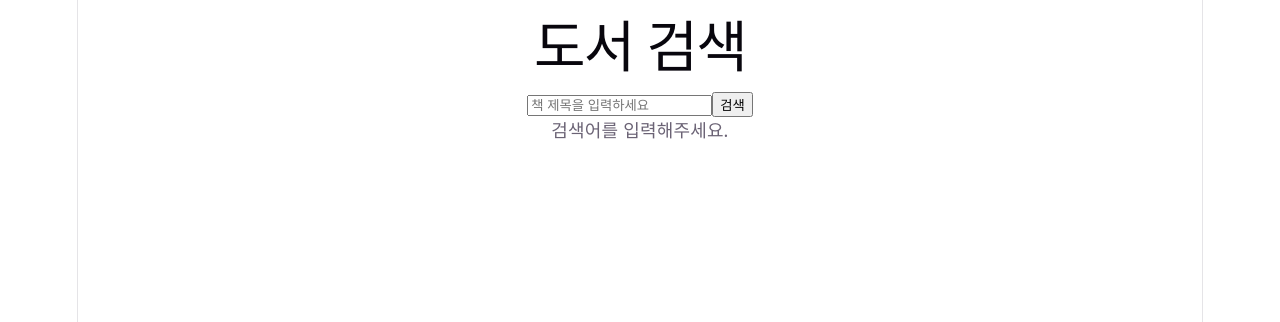
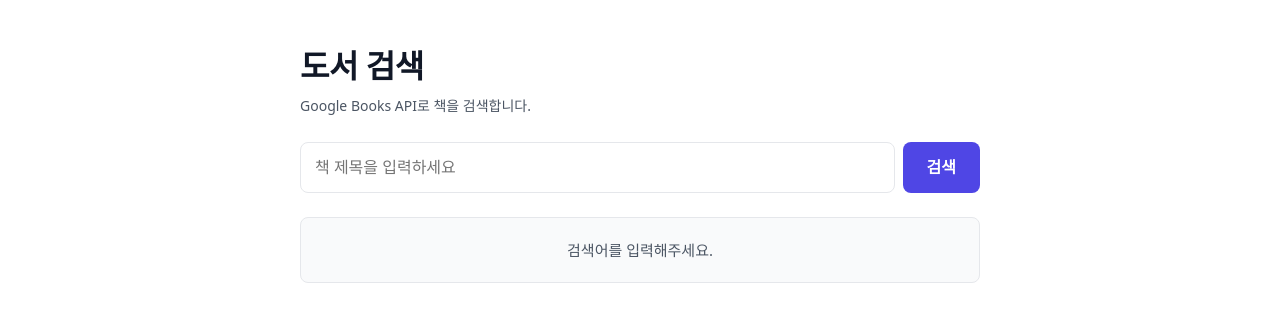
Before and after one commit to yekang-dev/react-study, a React (Vite) app in the folder 02-book-search/: page / in a window 1280 px wide. Shown: the top 322 px of the page. Built offline with nearby package versions, Linux system fonts and the light colour scheme; no server answers.

Commit message:
style: AI 구현본 CSS 적용 및 className 반영

```diff
--- a/02-book-search/src/App.css
+++ b/02-book-search/src/App.css
@@ -1,184 +1,190 @@
-.counter {
-  font-size: 16px;
-  padding: 5px 10px;
-  border-radius: 5px;
+.app {
+  max-width: 720px;
+  margin: 0 auto;
+  padding: 40px 20px 64px;
+}
+
+/* ===== 헤더 ===== */
+.app-header {
+  margin-bottom: 24px;
+}
+
+.app-title {
+  font-size: 32px;
+  letter-spacing: -0.5px;
+}
+
+.app-desc {
+  font-size: 14px;
+  margin-top: 4px;
+}
+
+/* ===== 검색 폼 ===== */
+.search-form {
+  display: flex;
+  gap: 8px;
+}
+
+.search-input {
+  flex: 1;
+  min-width: 0;
+  padding: 12px 14px;
+  font: inherit;
+  color: var(--text-strong);
+  background: var(--bg);
+  border: 1px solid var(--border);
+  border-radius: 8px;
+}
+
+.search-input:focus {
+  outline: 2px solid var(--accent);
+  outline-offset: -1px;
+  border-color: var(--accent);
+}
+
+.search-button {
+  padding: 12px 24px;
+  font: inherit;
+  font-weight: 600;
+  color: var(--accent-text);
+  background: var(--accent);
+  border: none;
+  border-radius: 8px;
+  cursor: pointer;
+  white-space: nowrap;
+}
+
+.search-button:disabled {
+  opacity: 0.6;
+  cursor: default;
+}
+
+/* ===== 상태 메시지 ===== */
+.result-info {
+  margin-top: 24px;
+  font-size: 14px;
+}
+
+.result-info strong {
+  color: var(--text-strong);
+}
+
+.status {
+  margin-top: 24px;
+  padding: 20px;
+  font-size: 15px;
+  text-align: center;
+  background: var(--panel);
+  border: 1px solid var(--border);
+  border-radius: 8px;
+}
+
+.status-error {
+  color: var(--error);
+  border-color: currentColor;
+}
+
+/* ===== 도서 목록 ===== */
+.book-list {
+  list-style: none;
+  margin: 16px 0 0;
+  padding: 0;
+  display: flex;
+  flex-direction: column;
+  gap: 12px;
+}
+
+.book-item {
+  display: flex;
+  gap: 16px;
+  padding: 16px;
+  background: var(--panel);
+  border: 1px solid var(--border);
+  border-radius: 8px;
+}
+
+.book-cover {
+  flex: 0 0 auto;
+  width: 72px;
+  height: 104px;
+  object-fit: cover;
+  border-radius: 4px;
+  background: var(--border);
+}
+
+.book-cover-empty {
+  display: flex;
+  align-items: center;
+  justify-content: center;
+  font-size: 12px;
+  text-align: center;
+}
+
+.book-info {
+  min-width: 0; /* 긴 제목이 카드를 밀어내지 않도록 */
+}
+
+.book-title {
+  font-size: 17px;
+  line-height: 1.4;
+}
+
+.book-authors,
+.book-date {
+  font-size: 14px;
+  margin-top: 4px;
+}
+
+.book-date {
+  font-variant-numeric: tabular-nums;
+}
+
+/* ===== 페이지네이션 ===== */
+.pagination {
+  display: flex;
+  flex-wrap: wrap;
+  justify-content: center;
+  gap: 6px;
+  margin-top: 28px;
+}
+
+.page-button {
+  min-width: 40px;
+  padding: 8px 12px;
+  font: inherit;
+  font-size: 14px;
+  color: var(--text-strong);
+  background: var(--bg);
+  border: 1px solid var(--border);
+  border-radius: 6px;
+  cursor: pointer;
+}
+
+.page-button:hover:not(:disabled) {
+  border-color: var(--accent);
   color: var(--accent);
-  background: var(--accent-bg);
-  border: 2px solid transparent;
-  transition: border-color 0.3s;
-  margin-bottom: 24px;
+}
 
-  &:hover {
-    border-color: var(--accent-border);
+.page-button:disabled {
+  cursor: default;
+  opacity: 0.5;
+}
+
+/* 현재 페이지 버튼 (disabled보다 아래에 둬서 흐려지지 않게) */
+.page-button-current {
+  color: var(--accent-text);
+  background: var(--accent);
+  border-color: var(--accent);
+  font-weight: 600;
+  opacity: 1;
+}
+
+@media (max-width: 480px) {
+  .search-form {
+    flex-wrap: wrap;
   }
-  &:focus-visible {
-    outline: 2px solid var(--accent);
-    outline-offset: 2px;
+
+  .search-button {
+    width: 100%;
   }
 }
-
-.hero {
-  position: relative;
-
-  .base,
-  .framework,
-  .vite {
-    inset-inline: 0;
-    margin: 0 auto;
-  }
-
-  .base {
-    width: 170px;
-    position: relative;
-    z-index: 0;
-  }
-
-  .framework,
-  .vite {
-    position: absolute;
-  }
-
-  .framework {
-    z-index: 1;
-    top: 34px;
-    height: 28px;
-    transform: perspective(2000px) rotateZ(300deg) rotateX(44deg) rotateY(39deg)
-      scale(1.4);
-  }
-
-  .vite {
-    z-index: 0;
-    top: 107px;
-    height: 26px;
-    width: auto;
-    transform: perspective(2000px) rotateZ(300deg) rotateX(40deg) rotateY(39deg)
-      scale(0.8);
-  }
-}
-
-#center {
-  display: flex;
-  flex-direction: column;
-  gap: 25px;
-  place-content: center;
-  place-items: center;
-  flex-grow: 1;
-
-  @media (max-width: 1024px) {
-    padding: 32px 20px 24px;
-    gap: 18px;
-  }
-}
-
-#next-steps {
-  display: flex;
-  border-top: 1px solid var(--border);
-  text-align: left;
-
-  & > div {
-    flex: 1 1 0;
-    padding: 32px;
-    @media (max-width: 1024px) {
-      padding: 24px 20px;
-    }
-  }
-
-  .icon {
-    margin-bottom: 16px;
-    width: 22px;
-    height: 22px;
-  }
-
-  @media (max-width: 1024px) {
-    flex-direction: column;
-    text-align: center;
-  }
-}
-
-#docs {
-  border-right: 1px solid var(--border);
-
-  @media (max-width: 1024px) {
-    border-right: none;
-    border-bottom: 1px solid var(--border);
-  }
-}
-
-#next-steps ul {
-  list-style: none;
-  padding: 0;
-  display: flex;
-  gap: 8px;
-  margin: 32px 0 0;
-
-  .logo {
-    height: 18px;
-  }
-
-  a {
-    color: var(--text-h);
-    font-size: 16px;
-    border-radius: 6px;
-    background: var(--social-bg);
-    display: flex;
-    padding: 6px 12px;
-    align-items: center;
-    gap: 8px;
-    text-decoration: none;
-    transition: box-shadow 0.3s;
-
-    &:hover {
-      box-shadow: var(--shadow);
-    }
-    .button-icon {
-      height: 18px;
-      width: 18px;
-    }
-  }
-
-  @media (max-width: 1024px) {
-    margin-top: 20px;
-    flex-wrap: wrap;
-    justify-content: center;
-
-    li {
-      flex: 1 1 calc(50% - 8px);
-    }
-
-    a {
-      width: 100%;
-      justify-content: center;
-      box-sizing: border-box;
-    }
-  }
-}
-
-#spacer {
-  height: 88px;
-  border-top: 1px solid var(--border);
-  @media (max-width: 1024px) {
-    height: 48px;
-  }
-}
-
-.ticks {
-  position: relative;
-  width: 100%;
-
-  &::before,
-  &::after {
-    content: '';
-    position: absolute;
-    top: -4.5px;
-    border: 5px solid transparent;
-  }
-
-  &::before {
-    left: 0;
-    border-left-color: var(--border);
-  }
-  &::after {
-    right: 0;
-    border-right-color: var(--border);
-  }
-}
--- a/02-book-search/src/App.jsx
+++ b/02-book-search/src/App.jsx
@@ -6,6 +6,7 @@ import SearchForm from './components/SearchForm' // 검색 폼 컴포넌트
 import BookList from './components/BookList' // 검색 목록 컴포넌트
 import StatusMessage from './components/StatusMessage' // 상태 컴포넌트
 import Pagination from './components/Pagination' // 페이지네이션 컴포넌트
+import './App.css'
 
 function App() {
   const [query, setQuery] = useState('') // 도서 검색 input
@@ -81,8 +82,11 @@ function App() {
 
 
   return (
-    <div>
-      <h1>도서 검색</h1>
+    <main className="app">
+      <header className="app-header">
+        <h1 className="app-title">도서 검색</h1>
+        <p className="app-desc">Google Books API로 책을 검색합니다.</p>
+      </header>
 
       <SearchForm onSearch={searchBtn} />
 
@@ -90,7 +94,7 @@ function App() {
 
       {status === 'success' && books.length > 0 && (
         <>
-          <p>검색 결과: {books.length}건</p>
+          <p className="result-info">검색 결과 · {books.length}건</p>
 
           <BookList books={books} />
 
@@ -102,7 +106,7 @@ function App() {
         </>
       )}
 
-    </div>
+    </main>
   )
 }
 
--- a/02-book-search/src/components/BookList.jsx
+++ b/02-book-search/src/components/BookList.jsx
@@ -3,7 +3,7 @@ import BookItem from "./BookItem"
 
 function BookList ({books}) {
   return (
-    <ul>
+    <ul className="book-list">
       {books.map((book) => (
         <BookItem
           key={book.id}
--- a/02-book-search/src/components/SearchForm.jsx
+++ b/02-book-search/src/components/SearchForm.jsx
@@ -17,15 +17,16 @@ function SearchForm({onSearch}){
 
   return (
     // ====(적용 3) 검색 영역을 form으로 감싸기 (onSubmit 방식)
-    <form onSubmit={search}>
+    <form className="search-form" onSubmit={search}>
       <input
+        className="search-input"
         type="text"
         // value, onChange 한세트로 해야 양방향 바인딩이 된다. (잊지말기)
         value={query}
         onChange={(e) => setQuery(e.target.value)}
         placeholder="책 제목을 입력하세요"
       />
-      <button type="submit">검색</button>
+      <button className="search-button" type="submit">검색</button>
     </form>
   )
 }
--- a/02-book-search/src/components/StatusMessage.jsx
+++ b/02-book-search/src/components/StatusMessage.jsx
@@ -3,19 +3,19 @@ function StatusMessage ({status, message, isEmpty}) {
 
   // ====(적용 6) 검색 전 초기 안내 문구 추가
   if(status === 'stay'){
-    return <p>검색어를 입력해주세요.</p>;
+    return <p className="status status-idle">검색어를 입력해주세요.</p>;
   }
 
   if(status === 'loading'){
-    return <p>검색 중...</p>;
+    return <p className="status status-loading">검색 중...</p>;
   }
 
   if(status === 'error'){
-    return <p>에러: {message}</p>;
+    return <p className="status status-error">에러: {message}</p>;
   }
 
   if(status === 'success' && isEmpty){
-    return <p>검색 결과가 없습니다.</p>
+    return <p className="status status-empty">검색 결과가 없습니다.</p>
   }
 
   return null;
--- a/02-book-search/src/index.css
+++ b/02-book-search/src/index.css
@@ -1,111 +1,49 @@
+/* 색상은 CSS 변수로 모아두고, 다크 모드에서는 값만 바꿔 끼운다. */
 :root {
-  --text: #6b6375;
-  --text-h: #08060d;
-  --bg: #fff;
-  --border: #e5e4e7;
-  --code-bg: #f4f3ec;
-  --accent: #aa3bff;
-  --accent-bg: rgba(170, 59, 255, 0.1);
-  --accent-border: rgba(170, 59, 255, 0.5);
-  --social-bg: rgba(244, 243, 236, 0.5);
-  --shadow:
-    rgba(0, 0, 0, 0.1) 0 10px 15px -3px, rgba(0, 0, 0, 0.05) 0 4px 6px -2px;
+  --text: #4b5563;
+  --text-strong: #111827;
+  --bg: #ffffff;
+  --panel: #f9fafb;
+  --border: #e5e7eb;
+  --accent: #4f46e5;
+  --accent-text: #ffffff;
+  --error: #dc2626;
 
-  --sans: system-ui, 'Segoe UI', Roboto, sans-serif;
-  --heading: system-ui, 'Segoe UI', Roboto, sans-serif;
-  --mono: ui-monospace, Consolas, monospace;
-
-  font: 18px/145% var(--sans);
-  letter-spacing: 0.18px;
+  font: 16px/1.6 system-ui, 'Segoe UI', 'Malgun Gothic', sans-serif;
   color-scheme: light dark;
   color: var(--text);
   background: var(--bg);
-  font-synthesis: none;
-  text-rendering: optimizeLegibility;
   -webkit-font-smoothing: antialiased;
-  -moz-osx-font-smoothing: grayscale;
-
-  @media (max-width: 1024px) {
-    font-size: 16px;
-  }
 }
 
 @media (prefers-color-scheme: dark) {
   :root {
     --text: #9ca3af;
-    --text-h: #f3f4f6;
+    --text-strong: #f3f4f6;
     --bg: #16171d;
+    --panel: #1f2028;
     --border: #2e303a;
-    --code-bg: #1f2028;
-    --accent: #c084fc;
-    --accent-bg: rgba(192, 132, 252, 0.15);
-    --accent-border: rgba(192, 132, 252, 0.5);
-    --social-bg: rgba(47, 48, 58, 0.5);
-    --shadow:
-      rgba(0, 0, 0, 0.4) 0 10px 15px -3px, rgba(0, 0, 0, 0.25) 0 4px 6px -2px;
+    --accent: #818cf8;
+    --accent-text: #16171d;
+    --error: #f87171;
   }
+}
 
-  #social .button-icon {
-    filter: invert(1) brightness(2);
-  }
+* {
+  box-sizing: border-box;
 }
 
 body {
   margin: 0;
 }
 
-#root {
-  width: 1126px;
-  max-width: 100%;
-  margin: 0 auto;
-  text-align: center;
-  border-inline: 1px solid var(--border);
-  min-height: 100svh;
-  display: flex;
-  flex-direction: column;
-  box-sizing: border-box;
+h1,
+h2 {
+  color: var(--text-strong);
+  font-weight: 600;
+  margin: 0;
 }
 
-h1,
-h2 {
-  font-family: var(--heading);
-  font-weight: 500;
-  color: var(--text-h);
-}
-
-h1 {
-  font-size: 56px;
-  letter-spacing: -1.68px;
-  margin: 32px 0;
-  @media (max-width: 1024px) {
-    font-size: 36px;
-    margin: 20px 0;
-  }
-}
-h2 {
-  font-size: 24px;
-  line-height: 118%;
-  letter-spacing: -0.24px;
-  margin: 0 0 8px;
-  @media (max-width: 1024px) {
-    font-size: 20px;
-  }
-}
 p {
   margin: 0;
 }
-
-code,
-.counter {
-  font-family: var(--mono);
-  display: inline-flex;
-  border-radius: 4px;
-  color: var(--text-h);
-}
-
-code {
-  font-size: 15px;
-  line-height: 135%;
-  padding: 4px 8px;
-  background: var(--code-bg);
-}
```
Also changed, not shown: 02-book-search/src/components/BookItem.jsx (+7 -7 lines), 02-book-search/src/components/Pagination.jsx (+16 -4 lines).
